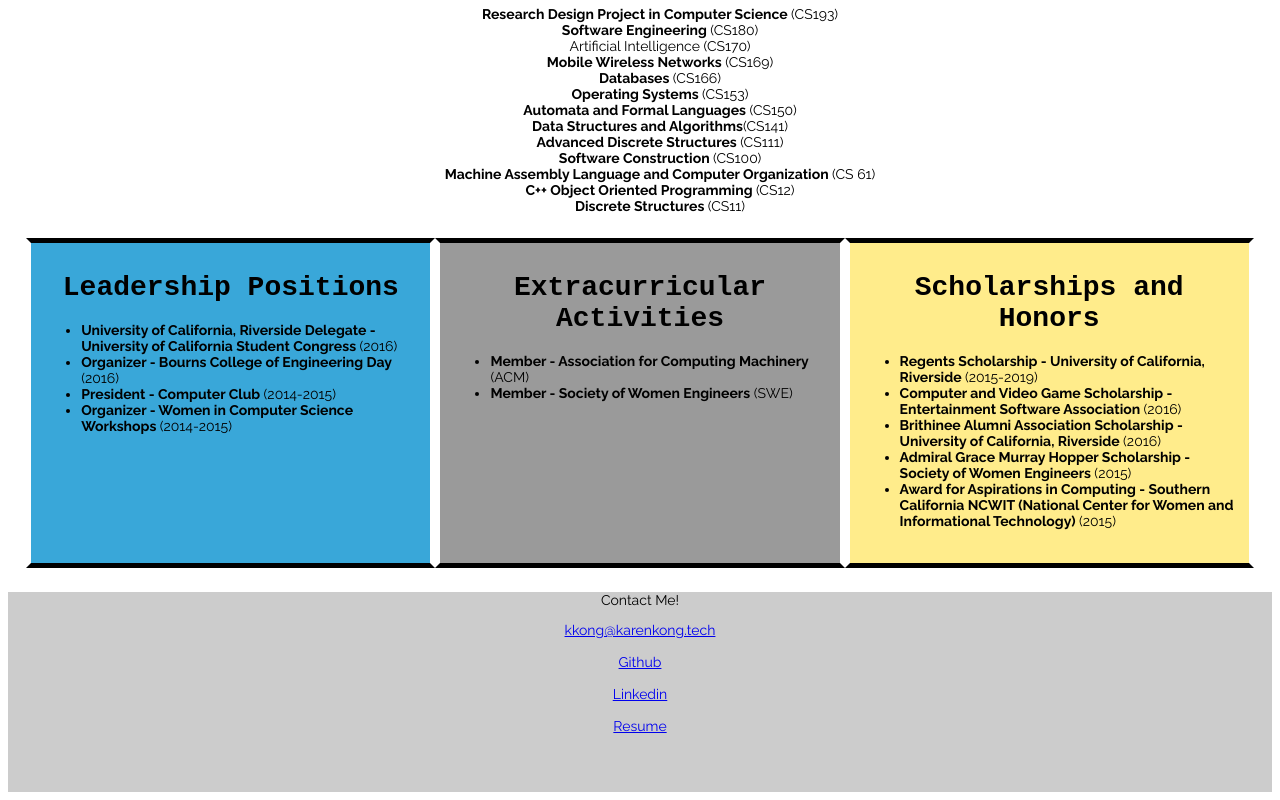
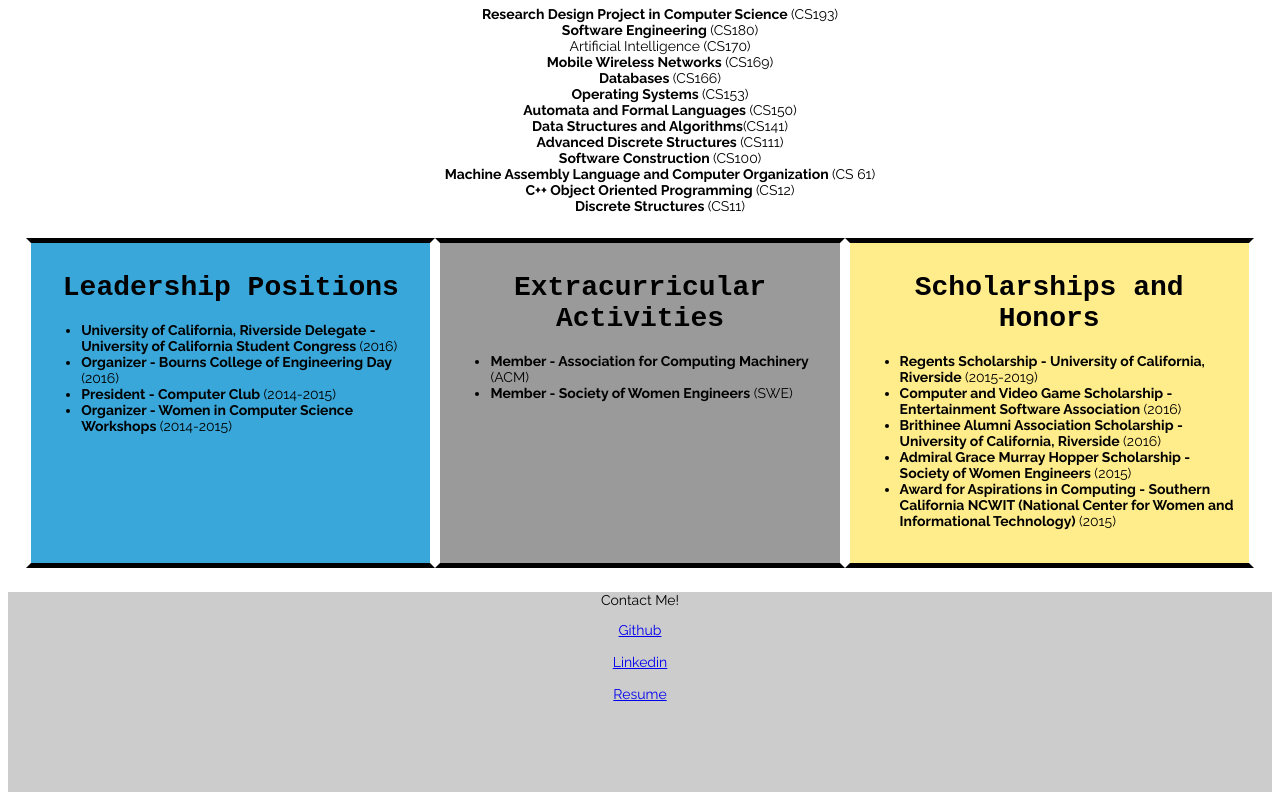
Before and after one commit to kkong006/kkong006.github.io, a plain HTML site: page index.html in a window 1280 px wide. Shown: the part 3570-4370 px from the top of the page. Drawn offline with Linux system fonts and the light colour scheme; a web font is replaced by a local one.

Commit message:
Remove email link

```diff
--- a/index.html
+++ b/index.html
@@ -329,7 +329,6 @@
         <!--Footer-->
         <footer id="footer">
             <p>Contact Me!</p>
-            <a href="mailto:kkong@karenkong.tech?Subject=Recruiting" target="_blank">kkong@karenkong.tech</a> <br><br>
             <a href="https://github.com/kkong006" target="_blank">Github</a> <br><br>
             <a href="https://www.linkedin.com/in/kkong006" target="_blank">Linkedin</a> <br><br>
             <a href="files/kong_karen_resume.pdf" target="_blank">Resume</a>
```
